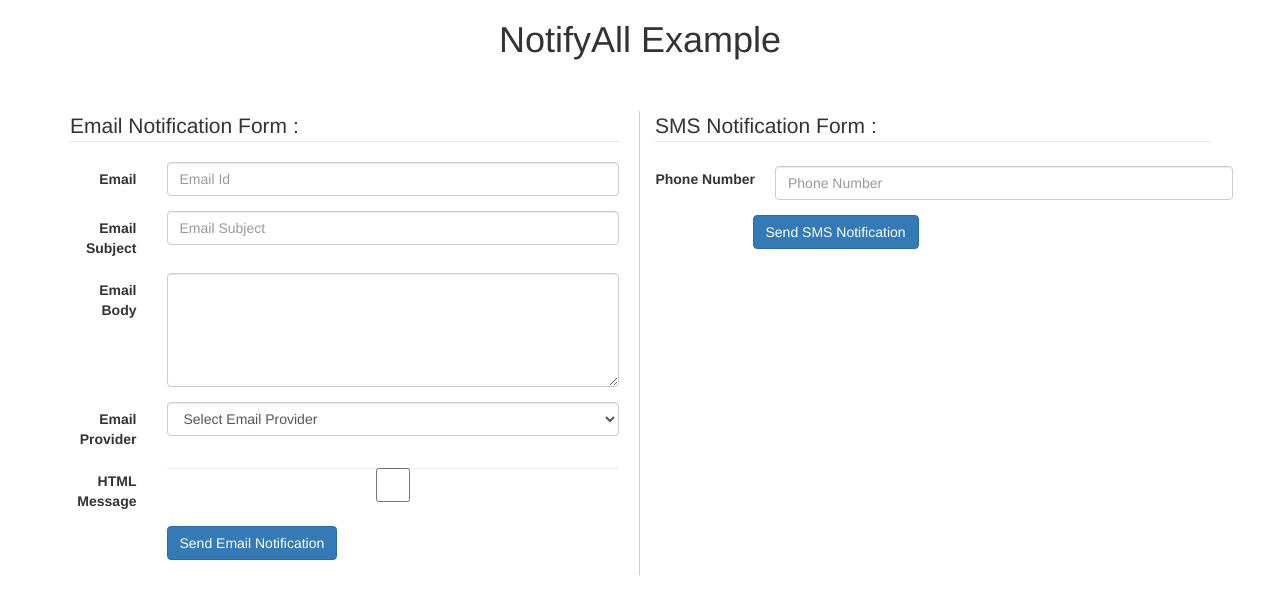
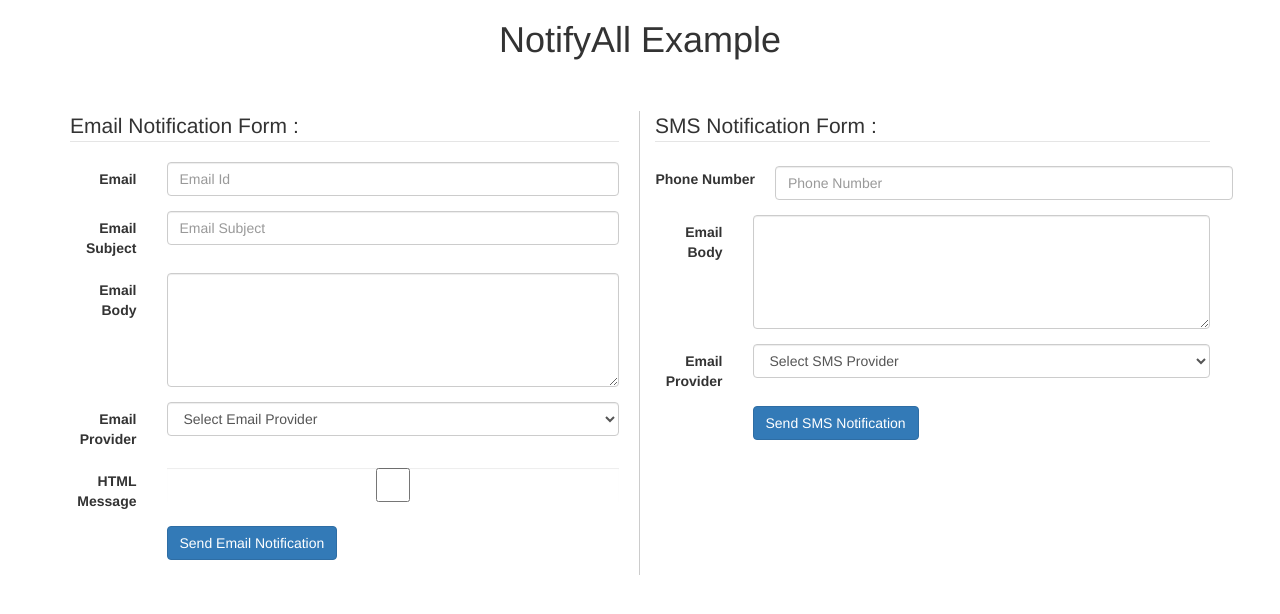
Before and after one commit to inforian/python-notifyAll, a Django app: page / in a window 1280 px wide. Shown: the top 614 px of the page. Run offline with Django 3.2, Linux system fonts and the light colour scheme; some libraries are stand-ins or nearby versions.

Commit message:
Add : SMS notification service example :hammer:

```diff
--- a/example/example/demo/views.py
+++ b/example/example/demo/views.py
@@ -17,8 +17,24 @@ def home(request):
 
 def notification_handler(request, action):
     """
+
+    POST Example :
+    {
+        "to": "example@gmail.com",
+        "subject": "micro service integration",
+        "provider": "gmail",
+        "body": "<h1>email Body comes here</h1>",
+        "html_message":"true"
+    }
+
+    POST EXAMPLE for SMS:
+    {
+        "to": "+9198********",
+        "from_": "plivo",
+        "provider": "plivo",
+        "body": "micro service message"
+    }
     """
-    template_name = 'notification.html'
     if action == 'email':
         html_message = None
         if request.POST.get('html_message') is True:
@@ -45,7 +61,22 @@ def notification_handler(request, action):
             messages.add_message(request, messages.ERROR, e)
 
     elif action == 'sms':
-        pass
+        data = {
+            'source': request.POST.get('from_'),
+            'destination': request.POST.get('to'),
+            'notification_type': 'sms',
+            'provider': request.POST.get('provider'),
+            'context': {
+                'body': request.POST.get('body')
+            },
+        }
+
+        try:
+            notify(**data)
+            messages.add_message(request, messages.SUCCESS, 'SMS successfully sent.')
+        except Exception as e:
+            messages.add_message(request, messages.ERROR, e)
+
     elif action == 'push':
         pass
 
--- a/example/example/templates/notification.html
+++ b/example/example/templates/notification.html
@@ -82,7 +82,23 @@
                             <div class="form-group">
                                 <label for="inputPhone" style="width: 130px" class="control-label col-xs-2">Phone Number</label>
                                 <div class="col-xs-10">
-                                    <input style="margin: -23px 0 0px 120px" type="email" class="form-control" id="inputEmail" placeholder="Phone Number">
+                                    <input style="margin: -23px 0 0px 120px" type="text" class="form-control" name="to" id="inputPhone" placeholder="Phone Number">
+                                </div>
+                            </div>
+                            <div class="form-group">
+                                <label for="inputBody" class="control-label col-xs-2">Email Body</label>
+                                <div class="col-xs-10">
+                                    <textarea class="form-control" id="inputBody" name="body" rows="5" cols="10"></textarea>
+                                </div>
+                            </div>
+                            <div class="form-group">
+                                <label for="inputProvider" class="control-label col-xs-2">Email Provider</label>
+                                <div class="col-xs-10">
+                                    <select name="provider" class="form-control" id="inputProvider">
+                                        <option id="">Select SMS Provider</option>
+                                        <option value="plivo">Plivo</option>
+                                        <option value="twilio">Twilio</option>
+                                    </select>
                                 </div>
                             </div>
                             <div class="form-group">
```
